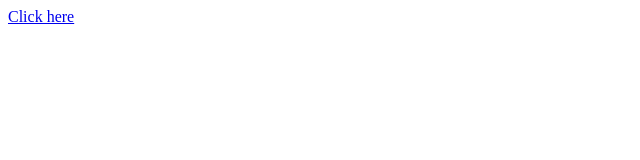
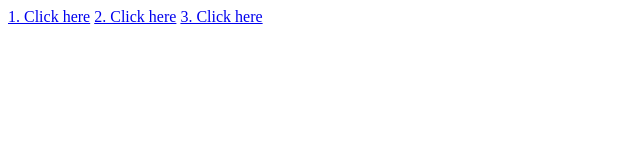
Before and after one commit to Ritvikjain/FreeCodeCamp-ResponsiveWebDesignProjects, a plain HTML site: page index.html in a window 1280 px wide. Shown: the whole page, without its empty margins (0-640 px from the left). Drawn offline with Linux system fonts and the light colour scheme.

Commit message:
Update index.html

```diff
--- a/index.html
+++ b/index.html
@@ -1,5 +1,7 @@
 <html>
 <body>
-<a href="Tribute Page/index.html">Click here</a>
+<a href="Tribute Page/index.html">1. Click here</a>
+<a href="Survey/index.html">2. Click here</a>
+<a href="Landing_page/index.html">3. Click here</a>
 </body>
 </html>
```
